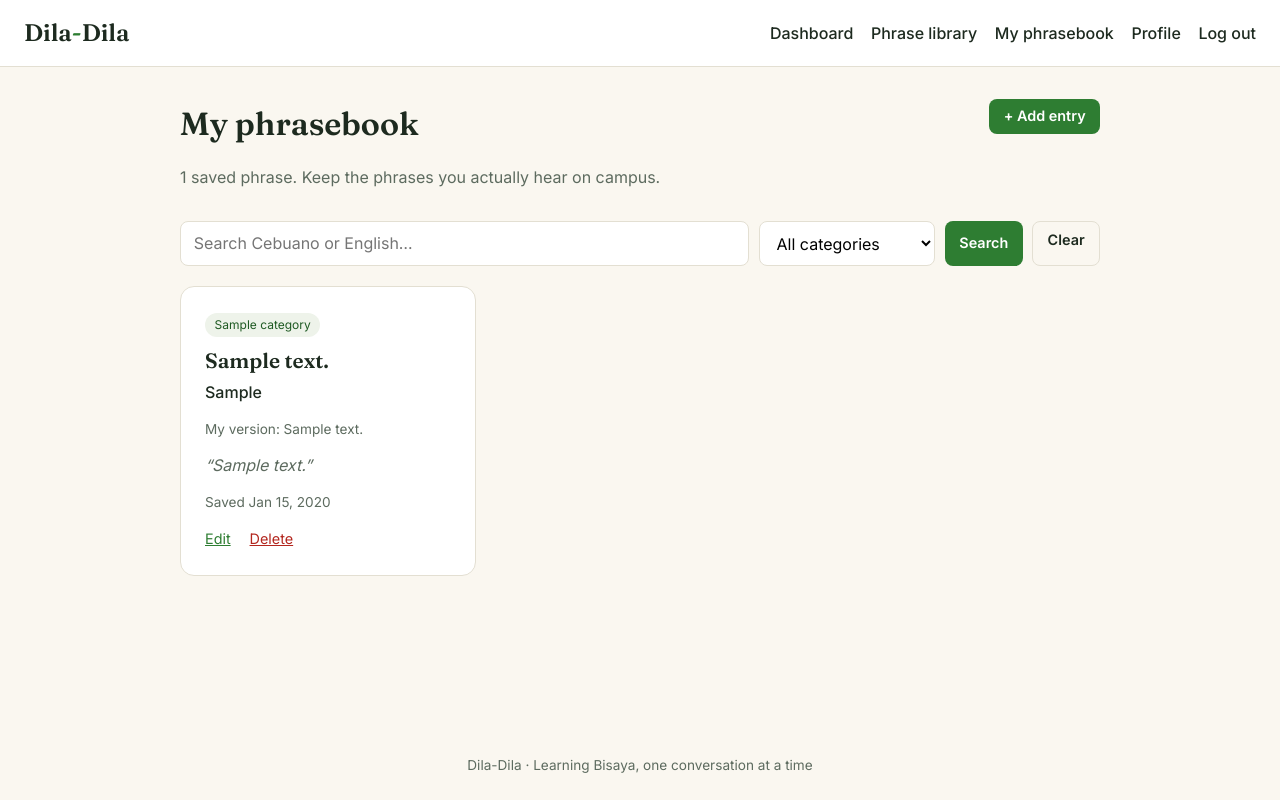
After one commit to joshuadaveabella/DilaDila-Abella-Joshua-G5, a Django app: page /phrasebook/ in a window 1280 px wide. The commit adds this page. Run offline with Django 5.2, Linux system fonts and the light colour scheme; the visitor is signed in with stand-in values (Sample User, id 1); tables that the repository leaves empty hold one stand-in row (values such as "Sample post"); parts of the project's set-up code (start-up, migrations or seed data) failed here and were passed over.

Commit message:
Add phrasebook templates and role-based navigation
My phrasebook pages, save-to-phrasebook button on library cards, admin overview page, and phrasebook counts and links on both dashboards.

```diff
--- a/static/css/style.css
+++ b/static/css/style.css
@@ -104,3 +104,10 @@ a.danger, .danger { color: var(--danger) !important; }
 .pagination { display: flex; gap: 1rem; justify-content: center; align-items: center; margin: 1.5rem 0; }
 .auth-card.wide { max-width: 560px; }
 .field input[type=checkbox] { width: auto; margin-right: .4rem; }
+
+/* ---- Phrasebook ---- */
+.note { font-style: italic; color: var(--muted); margin: .3rem 0; }
+.actions-cell.left > * { margin-left: 0; margin-right: .9rem; }
+.badge.saved { background: #e8f5e9; margin-top: .6rem; }
+.phrase-card form { margin-top: .5rem; }
+.phrase-card form .btn { width: auto; }
--- a/templates/accounts/admin_dashboard.html
+++ b/templates/accounts/admin_dashboard.html
@@ -10,6 +10,7 @@
   <div class="card stat"><span class="num">{{ total_admins }}</span><span class="muted">Administrators</span></div>
   <div class="card stat"><span class="num">{{ total_phrases }}</span><span class="muted">Phrases</span></div>
   <div class="card stat"><span class="num">{{ total_categories }}</span><span class="muted">Categories</span></div>
+  <div class="card stat"><span class="num">{{ total_entries }}</span><span class="muted">Phrasebook entries</span></div>
 </div>
 
 <section class="card">
@@ -31,6 +32,11 @@
     <a class="btn btn-small" href="{% url 'library:manage_phrases' %}">Manage phrases</a>
   </article>
   <article class="card tile">
+    <h2>Student phrasebooks</h2>
+    <p class="muted">See which phrases students save and the notes they add.</p>
+    <a class="btn btn-small" href="{% url 'phrasebook:all_phrasebooks' %}">View phrasebooks</a>
+  </article>
+  <article class="card tile">
     <h2>Django admin</h2>
     <p class="muted">Manage user accounts and roles directly.</p>
     <a class="btn btn-small" href="{% url 'admin:index' %}">Open</a>
--- a/templates/accounts/student_dashboard.html
+++ b/templates/accounts/student_dashboard.html
@@ -17,8 +17,8 @@
   </article>
   <article class="card tile">
     <h2>My phrasebook</h2>
-    <p class="muted">Save phrases you hear in real conversations.</p>
-    <span class="badge">Coming soon</span>
+    <p class="muted">Save phrases you hear in real conversations. {{ entry_count }} saved.</p>
+    <a class="btn btn-small" href="{% url 'phrasebook:my_phrasebook' %}">Open phrasebook</a>
   </article>
   <article class="card tile">
     <h2>My profile</h2>
--- a/templates/base.html
+++ b/templates/base.html
@@ -16,7 +16,9 @@
       {% if user.is_authenticated %}
         <a href="{% url 'accounts:dashboard' %}">Dashboard</a>
         <a href="{% url 'library:phrase_list' %}">Phrase library</a>
-        {% if user.role == "ADMIN" %}<a href="{% url 'library:manage_phrases' %}">Manage</a>{% endif %}
+        {% if user.role == "STUDENT" %}<a href="{% url 'phrasebook:my_phrasebook' %}">My phrasebook</a>{% endif %}
+        {% if user.role == "ADMIN" %}<a href="{% url 'library:manage_phrases' %}">Manage</a>
+        <a href="{% url 'phrasebook:all_phrasebooks' %}">Phrasebooks</a>{% endif %}
         <a href="{% url 'accounts:profile' %}">Profile</a>
         <form method="post" action="{% url 'accounts:logout' %}" class="inline">
           {% csrf_token %}
--- /dev/null
+++ b/templates/phrasebook/my_phrasebook.html
@@ -0,0 +1,44 @@
+{% extends "base.html" %}
+{% block title %}My phrasebook{% endblock %}
+{% block content %}
+<div class="page-head">
+  <div>
+    <h1>My phrasebook</h1>
+    <p class="muted">{{ page.paginator.count }} saved phrase{{ page.paginator.count|pluralize }}. Keep the phrases you actually hear on campus.</p>
+  </div>
+  <a class="btn btn-small" href="{% url 'phrasebook:entry_create' %}">+ Add entry</a>
+</div>
+
+{% include "library/_filters.html" %}
+
+{% if page.object_list %}
+  <div class="grid phrases">
+    {% for e in page.object_list %}
+      <article class="card phrase-card">
+        {% if e.phrase %}
+          <span class="badge">{{ e.phrase.category.name }}</span>
+          <h2>{{ e.phrase.cebuano_text }}</h2>
+          <p class="translation">{{ e.phrase.english_translation }}</p>
+          {% if e.custom_text %}<p class="muted small">My version: {{ e.custom_text }}</p>{% endif %}
+        {% else %}
+          <span class="badge badge-off">My own phrase</span>
+          <h2>{{ e.custom_text }}</h2>
+        {% endif %}
+        {% if e.note %}<p class="note">“{{ e.note }}”</p>{% endif %}
+        <p class="muted small">Saved {{ e.created_at|date:"M d, Y" }}</p>
+        <div class="actions-cell left">
+          <a href="{% url 'phrasebook:entry_update' e.pk %}">Edit</a>
+          <a class="danger" href="{% url 'phrasebook:entry_delete' e.pk %}">Delete</a>
+        </div>
+      </article>
+    {% endfor %}
+  </div>
+  {% include "library/_pagination.html" %}
+{% else %}
+  <div class="card empty">
+    <p>{% if q or selected_category %}No entries match your search.{% else %}Your phrasebook is empty.{% endif %}</p>
+    <a class="btn btn-small" href="{% url 'library:phrase_list' %}">Browse the library</a>
+    <a class="btn btn-small btn-ghost" href="{% url 'phrasebook:entry_create' %}">Add your own</a>
+  </div>
+{% endif %}
+{% endblock %}
```
Also changed, not shown: accounts/views.py (+6 -1 lines), templates/library/phrase_list.html (+10 -0 lines), templates/phrasebook/all_phrasebooks.html (added, +39 -0 lines), templates/phrasebook/entry_form.html (added, +16 -0 lines).
